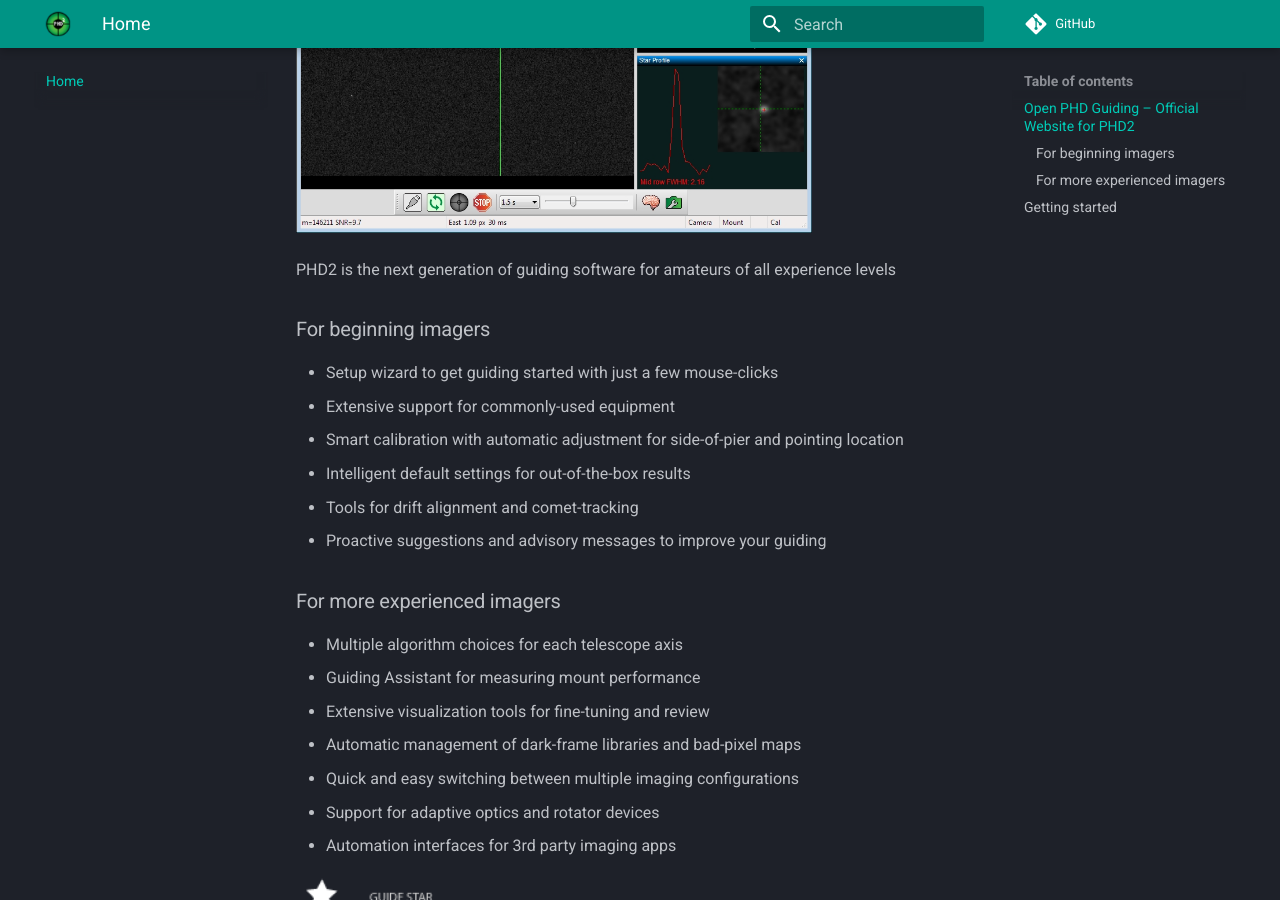
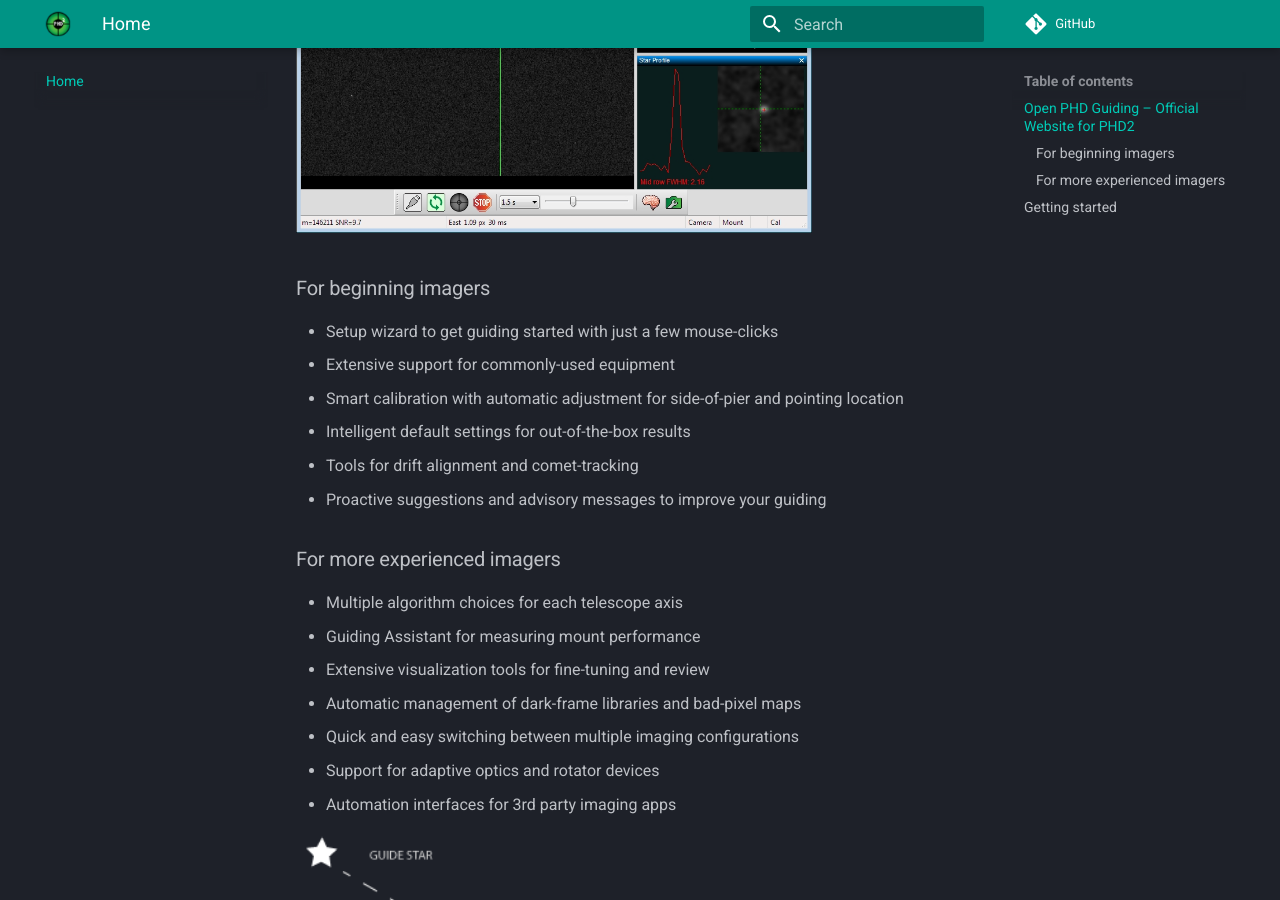
Before and after one commit to OpenPHDGuiding/openphdguiding.org, an MkDocs documentation site: the page built from docs/index.md, in a window 1280 px wide and 900 px high, scrolled down 608 px. Built offline with MkDocs 1.6.1 and Material for MkDocs 9.7.7, drawn with Linux system fonts in a browser that asks for light colours; comment, search, counter and statistics services are not loaded.

```diff
--- a/docs/index.md
+++ b/docs/index.md
@@ -4,7 +4,6 @@
 
 ![Screenshot](assets/phd2-screenshot.jpg){ width="75%" }
 
-PHD2 is the next generation of guiding software for amateurs of all experience levels
 
 ### For beginning imagers
 
```
